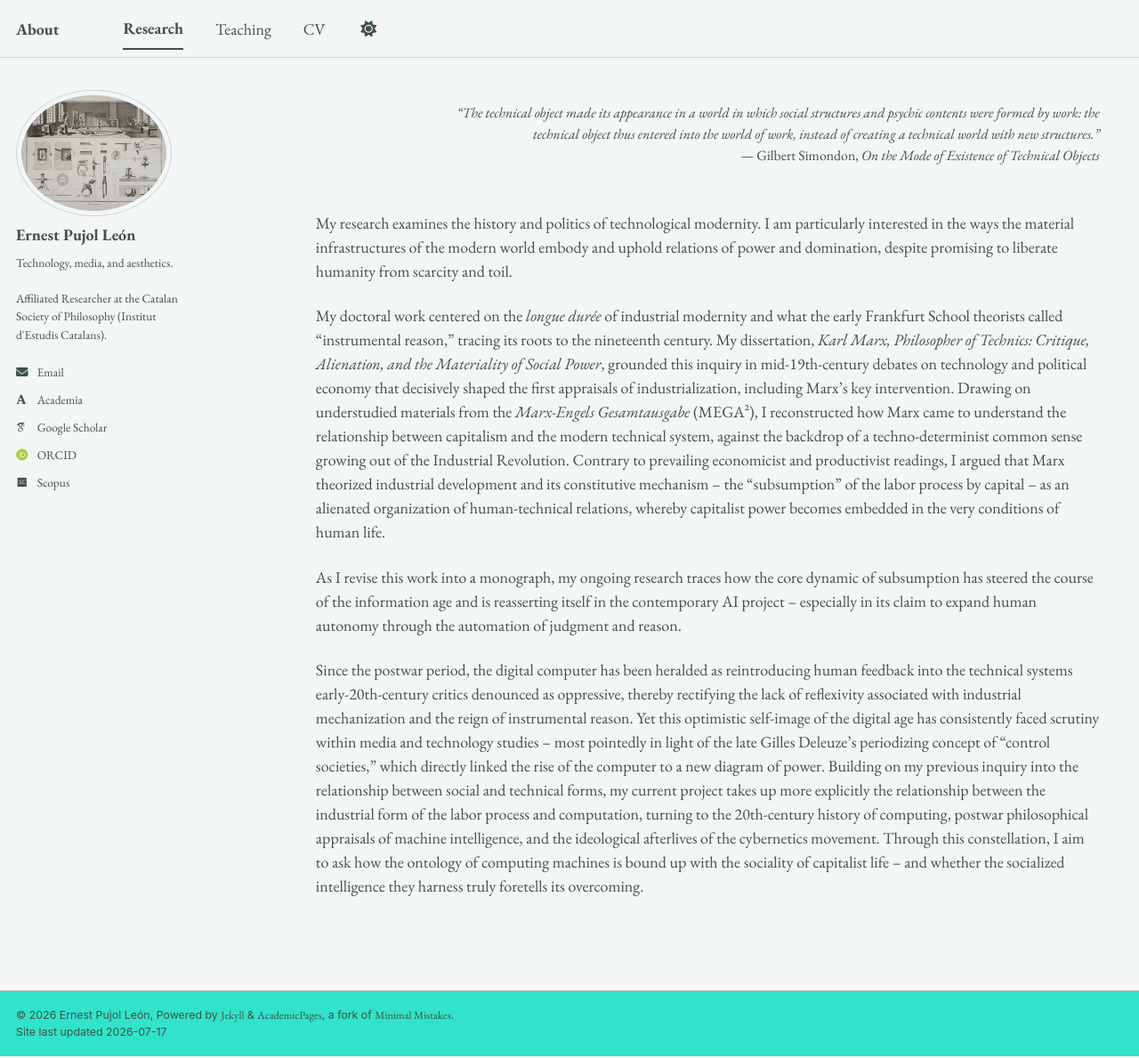
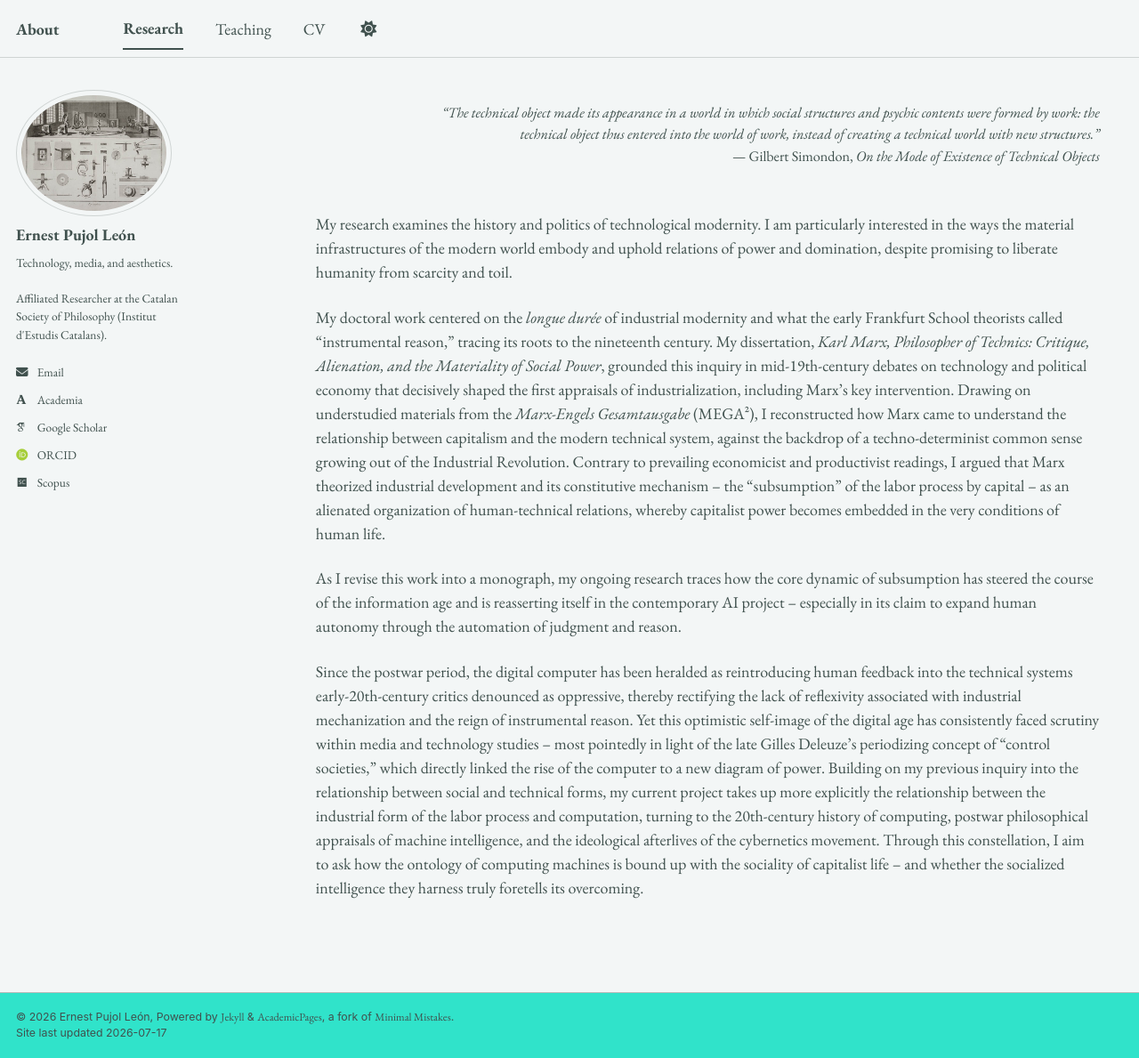
Before and after one commit to epujol90/epujol90.github.io, a Jekyll site: the page built from _pages/research.md, in a window 1280 px wide and 1189 px high. Shown: the whole window at 89% size. Built offline with Jekyll 4.4.1, drawn with Linux system fonts in a browser that asks for light colours; some web fonts are replaced; a script bundle is joined from its source files by our own code; library files that are not in the unit come from our copies.

Commit message:
Update research.md

```diff
--- a/_pages/research.md
+++ b/_pages/research.md
@@ -5,7 +5,7 @@ permalink: /research/
 author_profile: true
 ---
 
-<div style="text-align: right; margin-left: 15%; font-size: 0.88em;">
+<div style="text-align: right; margin-left: 15%; font-size: 0.9em;">
 <em>“The technical object made its appearance in a world in which social structures and psychic contents were formed by work: the technical object thus entered into the world of work, instead of creating a technical world with new structures.”</em><br>
 — Gilbert Simondon, <em>On the Mode of Existence of Technical Objects</em>
 </div>
```
